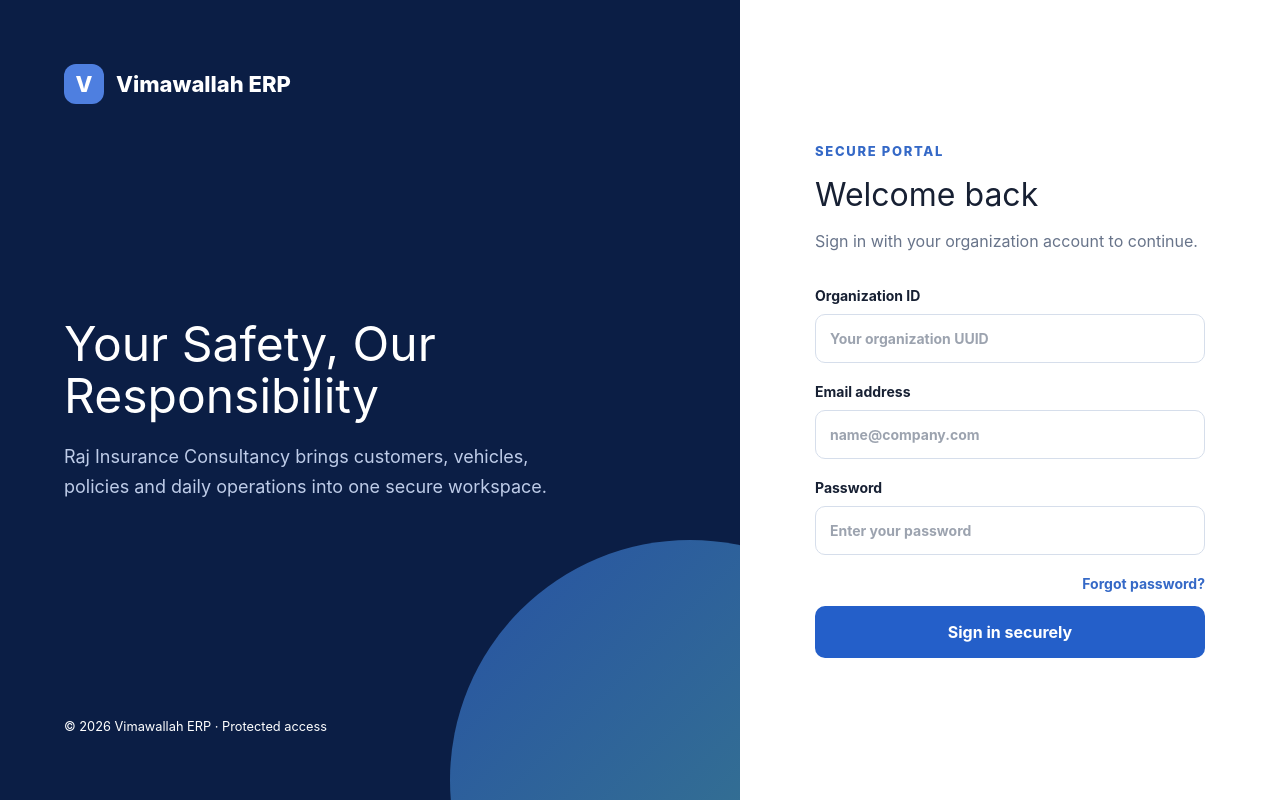
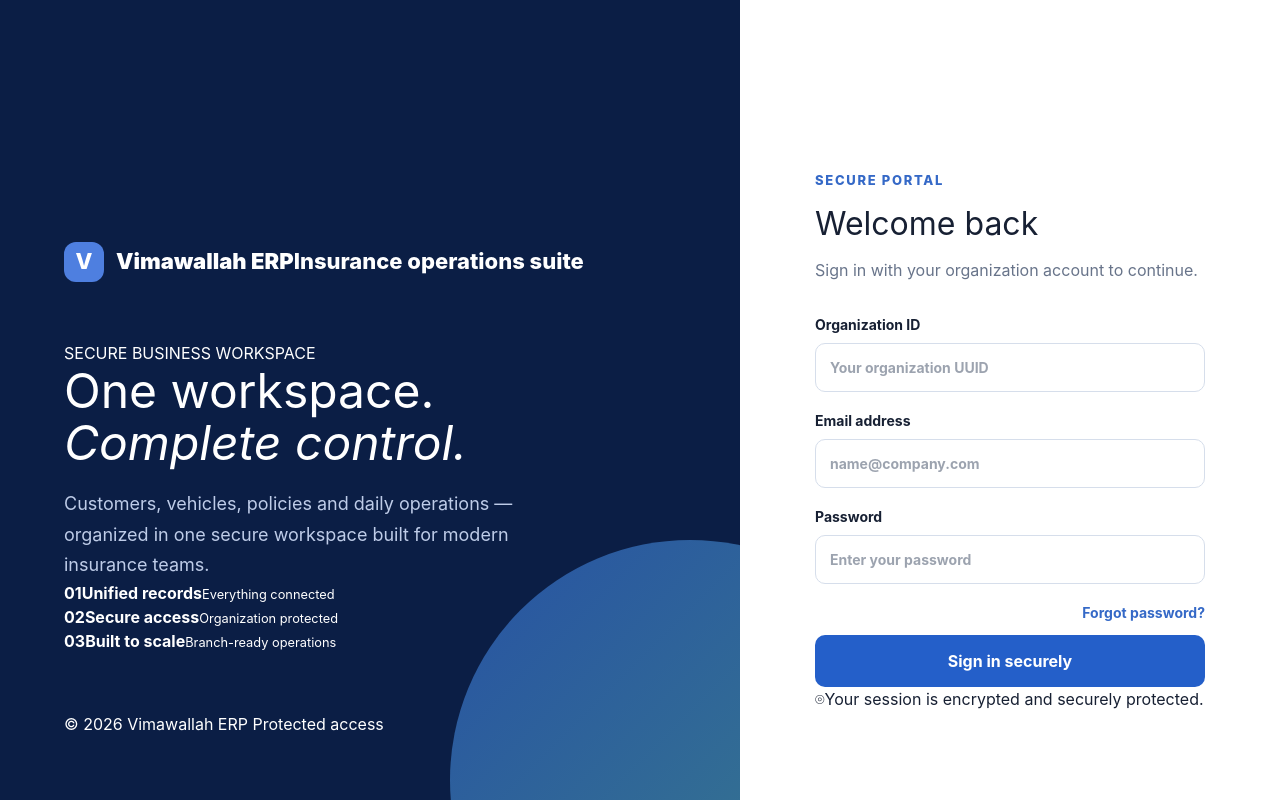
Before and after one commit to rajoverseas9951-cpu/raj-erp, a Next.js app in the folder frontend/: page /login in a window 1280 px wide. Built offline with nearby package versions, Linux system fonts and the light colour scheme.

Commit message:
redesign auth shell with premium ERP login experience

```diff
--- a/frontend/components/auth/AuthShell.tsx
+++ b/frontend/components/auth/AuthShell.tsx
@@ -1,5 +1,6 @@
 import Link from "next/link";
 import { BRAND } from "@/config/brand";
+
 export function AuthShell({
   title,
   subtitle,
@@ -12,31 +13,57 @@ export function AuthShell({
   return (
     <main className="auth-shell">
       <section className="brand-panel">
+        <div className="auth-orb auth-orb-one" />
+        <div className="auth-orb auth-orb-two" />
+        <div className="auth-grid" />
+
         <div className="logo">
-          <span className="logo-mark">{BRAND.mark}</span> {BRAND.productName}
+          <span className="logo-mark">{BRAND.mark}</span>
+          <div>
+            <strong>{BRAND.productName}</strong>
+            <span>Insurance operations suite</span>
+          </div>
         </div>
+
         <div className="brand-copy">
-          <h1>{BRAND.tagline}</h1>
+          <div className="brand-pill"><span /> SECURE BUSINESS WORKSPACE</div>
+          <h1>One workspace.<br /><em>Complete control.</em></h1>
           <p>
-            {BRAND.companyName} brings customers, vehicles, policies and daily
-            operations into one secure workspace.
+            Customers, vehicles, policies and daily operations — organized in
+            one secure workspace built for modern insurance teams.
           </p>
+          <div className="auth-features">
+            <div><b>01</b><span><strong>Unified records</strong><small>Everything connected</small></span></div>
+            <div><b>02</b><span><strong>Secure access</strong><small>Organization protected</small></span></div>
+            <div><b>03</b><span><strong>Built to scale</strong><small>Branch-ready operations</small></span></div>
+          </div>
         </div>
-        <small>
-          © {new Date().getFullYear()} {BRAND.productName} · Protected access
-        </small>
+
+        <div className="brand-footer">
+          <span>© {new Date().getFullYear()} {BRAND.productName}</span>
+          <span className="secure-status"><i /> Protected access</span>
+        </div>
       </section>
+
       <section className="form-panel">
+        <div className="form-glow" />
         <div className="auth-card">
-          <div className="eyebrow">Secure portal</div>
-          <h2>{title}</h2>
-          <p className="subtitle">{subtitle}</p>
+          <div className="auth-card-head">
+            <div className="eyebrow"><span /> SECURE PORTAL</div>
+            <h2>{title}</h2>
+            <p className="subtitle">{subtitle}</p>
+          </div>
           {children}
+          <div className="login-trust">
+            <span className="lock-icon">⌾</span>
+            <span>Your session is encrypted and securely protected.</span>
+          </div>
         </div>
       </section>
     </main>
   );
 }
+
 export function BackToLogin() {
   return (
     <Link className="link back" href="/login">
```
